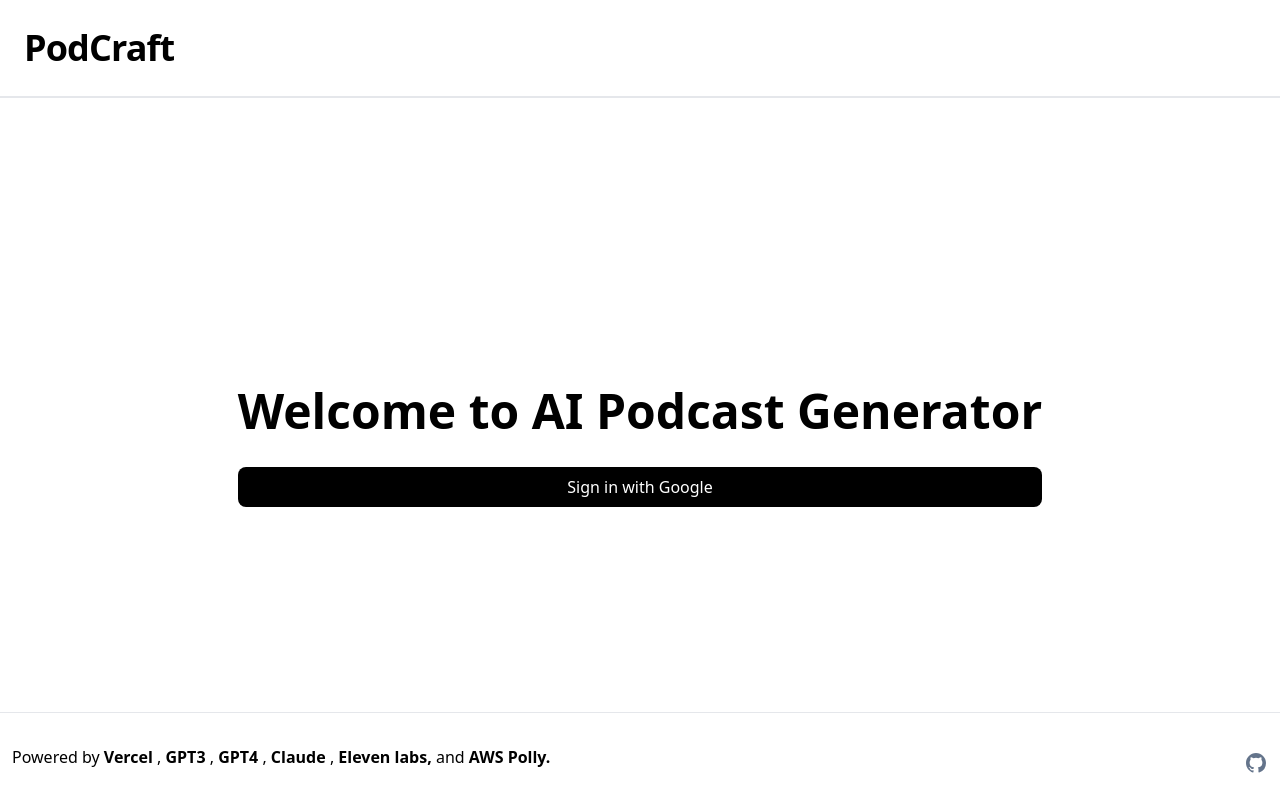
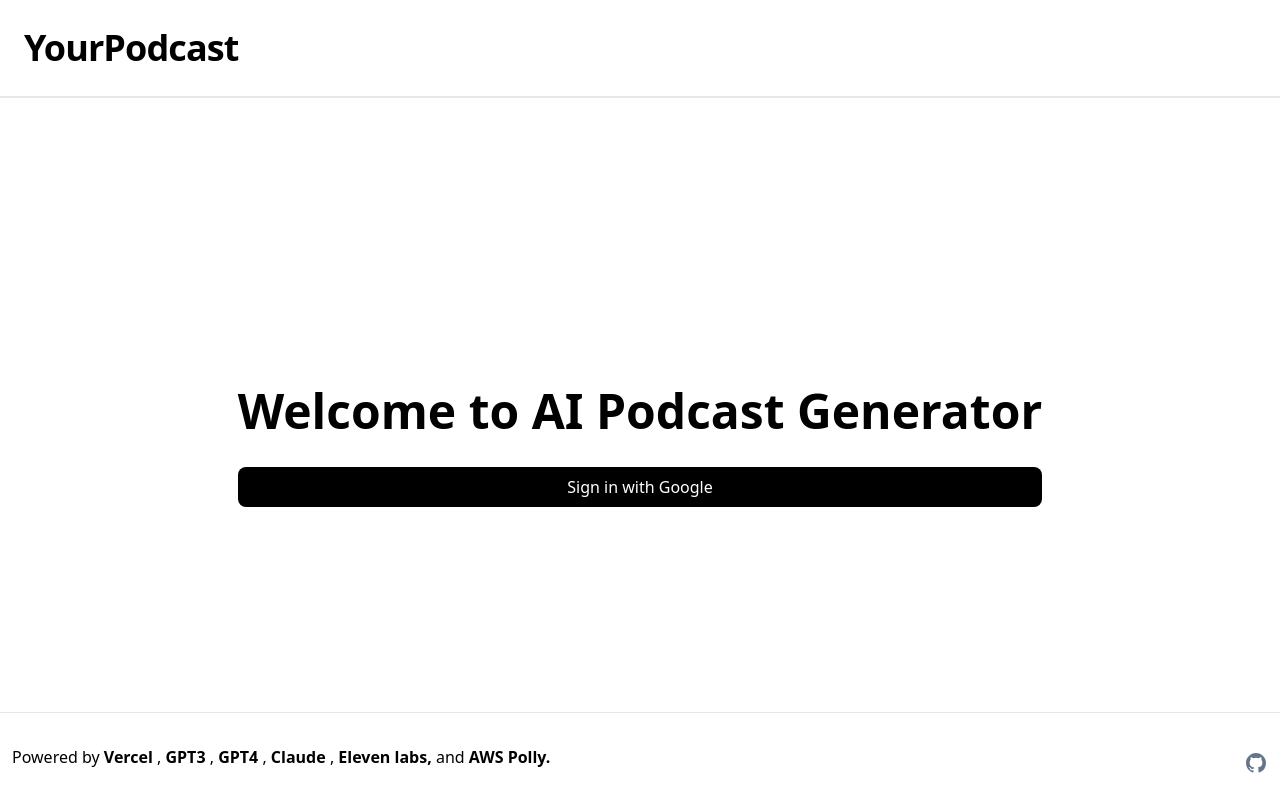
Before and after one commit to neverSettles/yourpodcast-web, a Next.js app: page / in a window 1280 px wide. Built offline with nearby package versions, Linux system fonts and the light colour scheme; no server answers.

Commit message:
Change name back

```diff
--- a/components/Header.tsx
+++ b/components/Header.tsx
@@ -6,7 +6,7 @@ export default function Header() {
     <header className="flex justify-between items-center w-full mt-5 border-b-2 pb-7 sm:px-4 px-2">
       <Link href="/" className="flex space-x-3">
         <h1 className="sm:text-4xl text-2xl font-bold ml-2 tracking-tight">
-          PodCraft
+          YourPodcast
         </h1>
       </Link>
     </header>
```
